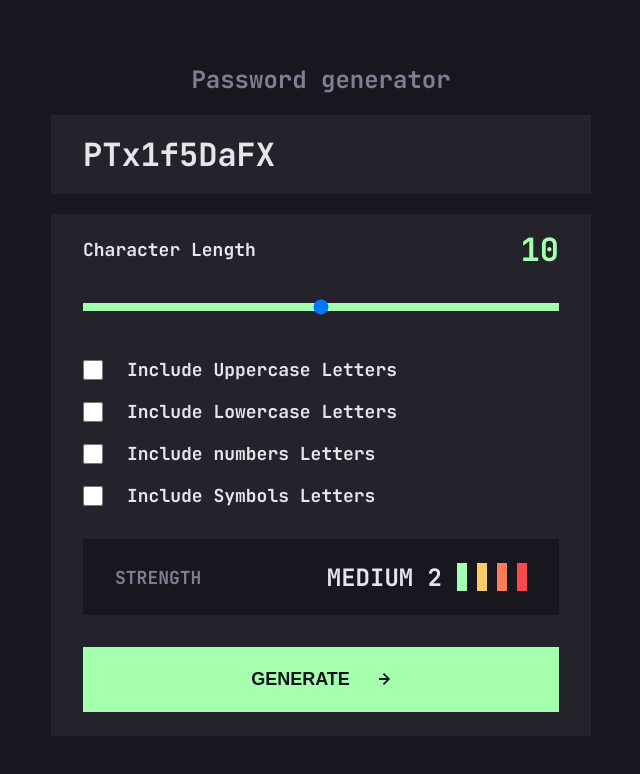
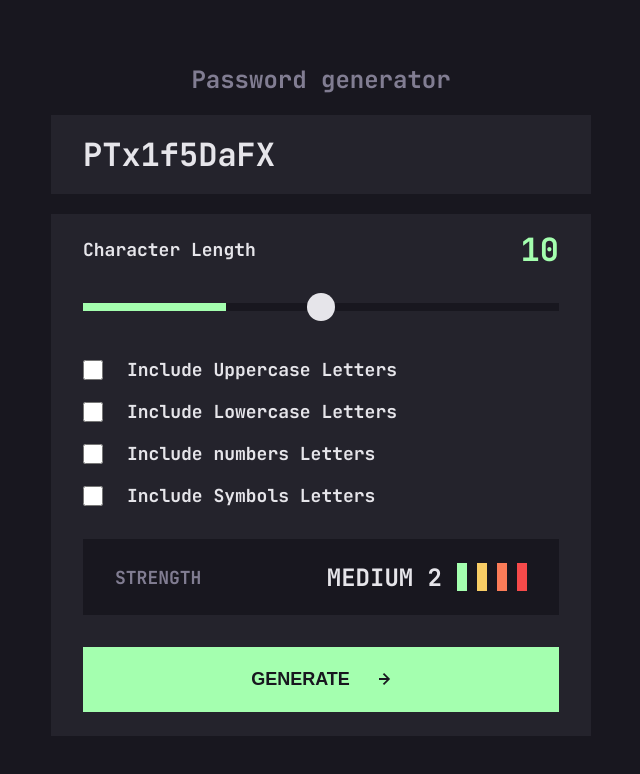
Before and after one commit to anacarolinabmv/FM-password-generator, a plain HTML site: page index.html in a window 1280 px wide. Shown: the whole page, without its empty margins (319-959 px from the left). Drawn offline with Linux system fonts and the light colour scheme.

Commit message:
Style password length slider

```diff
--- a/style.css
+++ b/style.css
@@ -94,13 +94,42 @@ body {
 
 .length__input {
   width: 100%;
+  height: 8px;
+  width: 100%;
+  -webkit-appearance: none;
+  background-color: var(--very-dark-grey);
+  cursor: pointer;
+  position: relative;
+  z-index: 2;
+}
+.length__input::before {
+  content: '';
+  position: absolute;
+  width: 30%;
+  height: 100%;
+  top: 0;
+  left: 0;
+  background-color: var(--green);
+  z-index: 3;
 }
 
-input[type='range'] {
+.length__input::-webkit-slider-thumb {
   -webkit-appearance: none;
-  background-color: var(--green);
-  height: 8px;
+  height: 2.8rem;
+  width: 2.8rem;
+  border: 2px solid transparent;
+  border-radius: 50%;
+  background-color: var(--light-grey);
+  cursor: pointer;
+  z-index: 4;
+  position: relative;
 }
+.length__input:active::-webkit-slider-thumb {
+  border-color: var(--green);
+  background-color: var(--very-dark-grey);
+}
+
+/*ICLUDE IN PASSWORD */
 .include {
   color: var(--light-grey);
   margin-top: 4.2rem;
```
